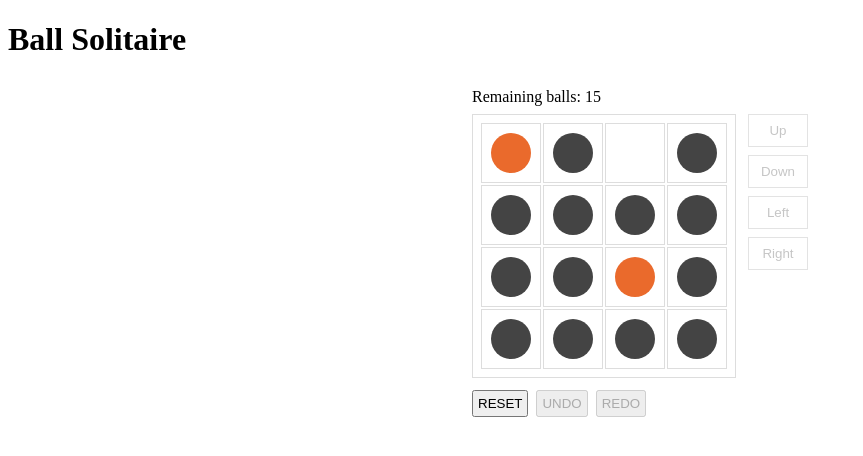
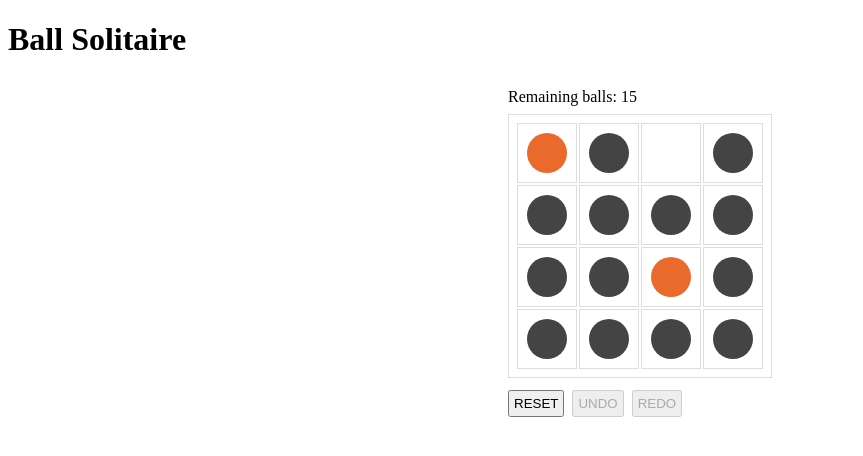
Before and after one commit to ryym/ball-solitaire, a React app: page / in a window 1280 px wide. Shown: the top 456 px of the page, without its empty margins (0-863 px from the left). Built offline with nearby package versions, Linux system fonts and the light colour scheme.

Commit message:
feat: Remove unnecessary DirectionSelect

```diff
--- a/src/components/Ball.tsx
+++ b/src/components/Ball.tsx
@@ -6,17 +6,15 @@ import type { Address } from '../game';
 export interface Props {
   readonly address: Address;
   readonly movable: boolean;
-  readonly onSelect: (addr: Address) => void;
 }
 
-export function Ball({ address, movable, onSelect }: Props) {
+export function Ball({ address, movable }: Props) {
   return (
     <div
       className={classnames({
         [styles.ball]: true,
         [styles.ballMovable]: movable,
       })}
-      onClick={() => movable && onSelect(address)}
     />
   );
 }
@@ -30,7 +28,6 @@ const styles = {
   }),
 
   ballMovable: css({
-    cursor: 'pointer',
     backgroundColor: '#ea6a2c',
   }),
 };
--- a/src/components/Board.tsx
+++ b/src/components/Board.tsx
@@ -7,19 +7,11 @@ import { Ball } from './Ball';
 
 export interface Props {
   readonly board: BoardType;
-  readonly selectedAddress: Address | null;
   readonly movableAddresses: Set<Address>;
-  readonly onSelectBall: (address: Address) => void;
   readonly onSelectMove: (from: Address, move: Move) => void;
 }
 
-export function Board({
-  board,
-  selectedAddress,
-  movableAddresses,
-  onSelectBall,
-  onSelectMove,
-}: Props) {
+export function Board({ board, movableAddresses, onSelectMove }: Props) {
   const [hoveredAddress, setHoveredAddress] = useState<Address | null>(null);
   const [possibleMoves, setPossibleMoves] = useState<Move[]>([]);
 
@@ -42,10 +34,7 @@ export function Board({
           onMouseEnter={() => handleCellMouseEnter(addr)}
           onMouseLeave={() => handleCellMouseLeave(addr)}
           key={addr}
-          className={classnames({
-            [styles.cell]: true,
-            [styles.cellSelected]: selectedAddress === addr,
-          })}
+          className={styles.cell}
         >
           {cell === 'Ball' && (
             <>
@@ -60,7 +49,7 @@ export function Board({
                   ))}
                 </>
               )}
-              <Ball address={addr} movable={movableAddresses.has(addr)} onSelect={onSelectBall} />
+              <Ball address={addr} movable={movableAddresses.has(addr)} />
             </>
           )}
         </div>
@@ -104,10 +93,6 @@ const styles = {
     marginBottom: '2px',
   }),
 
-  cellSelected: css({
-    backgroundColor: '#fffc3185',
-  }),
-
   dirSelect: css({
     cursor: 'pointer',
     position: 'absolute',
--- a/src/components/DirectionSelect.tsx
+++ /dev/null
@@ -1,58 +0,0 @@
-import React from 'react';
-import { css } from 'emotion';
-import { Directions } from '../game';
-import type { Direction } from '../game';
-
-export interface Props {
-  readonly possibleDirs: Set<Direction>;
-  readonly onSelect: (dir: Direction) => void;
-}
-
-export function DirectionSelect({ possibleDirs, onSelect }: Props) {
-  return (
-    <div className={styles.container}>
-      <div className={styles.list}>
-        {Directions.map((dir) => (
-          <button
-            key={dir}
-            className={styles.dir}
-            disabled={!possibleDirs.has(dir)}
-            onClick={() => onSelect(dir)}
-          >
-            {dir}
-          </button>
-        ))}
-      </div>
-    </div>
-  );
-}
-
-const styles = {
-  container: css({
-    marginLeft: '12px',
-  }),
-
-  list: css({
-    display: 'flex',
-    flexDirection: 'column',
-  }),
-
-  dir: css({
-    cursor: 'pointer',
-    width: '60px',
-    padding: '8px',
-    textAlign: 'center',
-    boxShadow: '0',
-    border: '1px solid #ddd',
-    backgroundColor: 'transparent',
-
-    '&:not(:last-of-type)': {
-      marginBottom: '8px',
-    },
-
-    '&:disabled': {
-      cursor: 'default',
-      opacity: '0.8',
-    },
-  }),
-};
--- a/src/components/Game.tsx
+++ b/src/components/Game.tsx
@@ -1,50 +1,18 @@
-import React, { useState, useEffect } from 'react';
+import React, { useState } from 'react';
 import { css } from 'emotion';
 import { createBoard, getMovableAddresses, getPossibleMoves, moveBall } from '../game';
 import type { Address, Board as BoardType, Move, Direction } from '../game';
 import { GameStateDisplay } from './GameStateDisplay';
 import { Board } from './Board';
-import { DirectionSelect } from './DirectionSelect';
 
 export function Game() {
   const { currentBoard, ...boardHistory } = useBoardHistory();
-  const [selectedAddress, setSelectedAddress] = useState<Address | null>(null);
 
   const movableAddresses = new Set(getMovableAddresses(currentBoard));
-  const possibleDirs = new Set(getPossibleMoveDirs(currentBoard, selectedAddress));
-
-  const moveSelectedBall = (dir: Direction) => {
-    if (selectedAddress == null) {
-      throw new Error('invalid state: selectedAddress is null when ball moving');
-    }
-    const nextBoard = moveBall(currentBoard, selectedAddress, dir);
-    boardHistory.push(nextBoard);
-    setSelectedAddress(null);
-  };
 
   const executeMove = (from: Address, move: Move) => {
     const nextBoard = moveBall(currentBoard, from, move.dir);
     boardHistory.push(nextBoard);
-    setSelectedAddress(null);
-  };
-
-  const toggleBallSelection = (addr: Address) => {
-    setSelectedAddress(selectedAddress === addr ? null : addr);
-  };
-
-  const undoBoard = () => {
-    boardHistory.undo();
-    setSelectedAddress(null);
-  };
-
-  const redoBoard = () => {
-    boardHistory.redo();
-    setSelectedAddress(null);
-  };
-
-  const resetBoard = () => {
-    boardHistory.reset();
-    setSelectedAddress(null);
   };
 
   return (
@@ -54,19 +22,16 @@ export function Game() {
         <div className={styles.game}>
           <Board
             board={currentBoard}
-            selectedAddress={selectedAddress}
             movableAddresses={movableAddresses}
-            onSelectBall={toggleBallSelection}
             onSelectMove={executeMove}
           />
-          <DirectionSelect possibleDirs={possibleDirs} onSelect={moveSelectedBall} />
         </div>
         <div className={styles.actions}>
-          <button onClick={resetBoard}>Reset</button>
-          <button onClick={undoBoard} disabled={!boardHistory.canUndo}>
+          <button onClick={boardHistory.reset}>Reset</button>
+          <button onClick={boardHistory.undo} disabled={!boardHistory.canUndo}>
             Undo
           </button>
-          <button onClick={redoBoard} disabled={!boardHistory.canRedo}>
+          <button onClick={boardHistory.redo} disabled={!boardHistory.canRedo}>
             Redo
           </button>
         </div>
```
